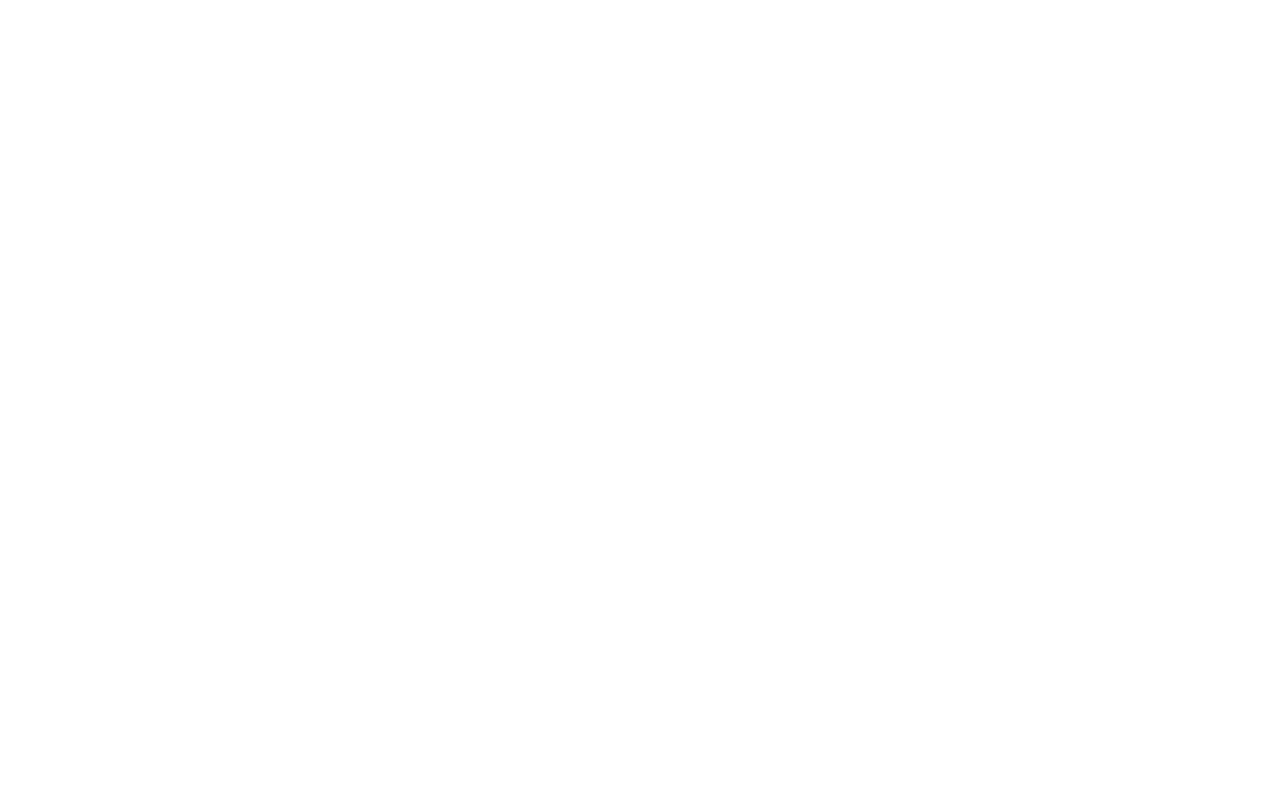
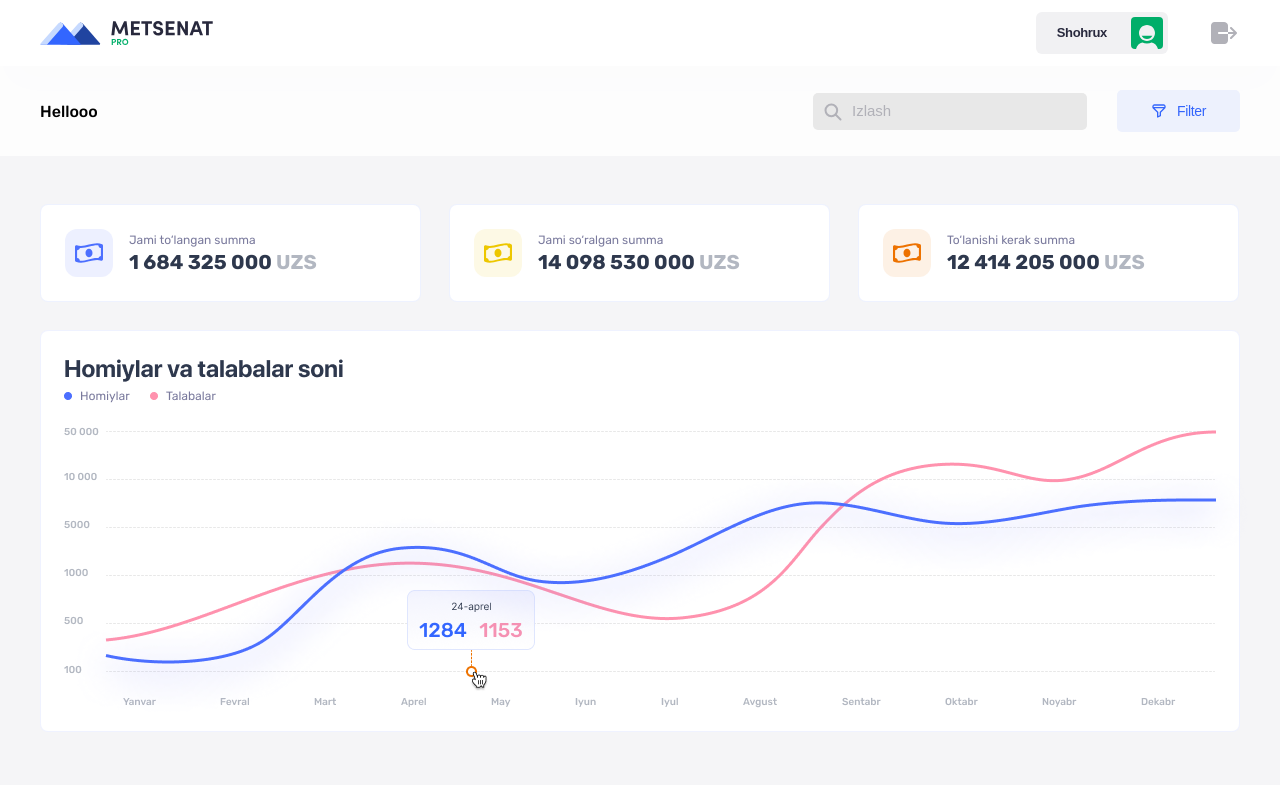
Before and after one commit to zohida/metsenat-club, a plain HTML site: page pages/dashboard/dashboard.html in a window 1280 px wide. Drawn offline with Linux system fonts and the light colour scheme.

Commit message:
Dashboard page made

```diff
--- a/components/cards/card.css
+++ b/components/cards/card.css
@@ -0,0 +1,40 @@
+.cards-list {
+    margin: 0;
+    padding: 0;
+    display: flex;
+    align-items: center;
+    gap: 28px;
+}
+
+.card-item {
+    display: flex;
+    align-items: center;
+    max-width: 381px;
+    width: 100%;
+    gap: 16px;
+    border-radius: 8px;
+    border: 1px solid rgba(46, 91, 255, 0.08);
+    background: #FFF;
+    padding: 24px;
+}
+
+.card-status {
+    margin: 0;
+    color:  #7A7A9D;
+    font-size: 12px;
+    font-weight: 400;
+    line-height: 12px;
+    margin-bottom: 6px;
+}
+
+.card-amount {
+    margin: 0;
+    color: #2E384D;
+    font-size: 20px;
+    font-weight: 700;
+    line-height: 20px;
+}
+
+.card-currency {
+    color: #B2B7C1;
+}
--- a/components/cards/card.html
+++ b/components/cards/card.html
@@ -0,0 +1,46 @@
+<!DOCTYPE html>
+<html lang="en">
+<head>
+    <meta charset="UTF-8">
+    <meta name="viewport" content="width=device-width, initial-scale=1.0">
+    <title>Cards</title>
+    <link rel="stylesheet" href="./card.css">
+    <link rel="stylesheet" href="../../css/main.css">
+</head>
+<body>
+    <div class="container">
+        <ul class="cards-list">
+            <li class="card-item">
+                <svg xmlns="http://www.w3.org/2000/svg" width="48" height="48" viewBox="0 0 48 48" fill="none">
+                    <rect width="48" height="48" rx="12" fill="#4C6FFF" fill-opacity="0.1"/>
+                    <path d="M23.9997 19.8242C22.0669 19.8242 20.4998 21.7124 20.4998 24.042C20.4998 26.3712 22.0665 28.2599 23.9997 28.2599C25.9321 28.2599 27.4997 26.3721 27.4997 24.042C27.4997 21.7124 25.9326 19.8242 23.9997 19.8242ZM37.1752 15.1828C35.4782 14.471 33.7798 14.2002 32.0824 14.2002C26.6938 14.1998 21.3057 16.9275 15.9171 16.9275C14.5657 16.9275 13.2151 16.7561 11.8637 16.3273C11.7119 16.2792 11.5597 16.2564 11.4109 16.2564C10.658 16.2564 10 16.8392 10 17.6481V31.528C10 32.0805 10.3163 32.6042 10.8242 32.8168C12.5213 33.529 14.2196 33.7998 15.9171 33.7998C21.3057 33.7998 26.6942 31.0721 32.0828 31.0721C33.4342 31.0721 34.7848 31.2436 36.1362 31.6723C36.288 31.7204 36.4402 31.7432 36.589 31.7432C37.3419 31.7432 37.9999 31.1605 37.9999 30.3515V16.4721C37.9995 15.9191 37.6831 15.3959 37.1752 15.1828ZM35.8995 26.8897C34.7231 27.0384 33.7742 27.9095 33.5204 29.0544C33.0479 29.0141 32.5772 28.9721 32.0824 28.9721C29.1267 28.9721 26.2581 29.6979 23.4844 30.4001C20.8437 31.0686 18.3495 31.6999 15.9171 31.6999C15.5662 31.6999 15.2236 31.6859 14.8885 31.6588C14.8264 30.1612 13.6071 28.9634 12.1004 28.9634V21.2303C13.4597 21.2303 14.591 20.2569 14.8452 18.9663C15.2013 18.9886 15.5487 19.0275 15.9175 19.0275C18.8732 19.0275 21.7414 18.3017 24.5151 17.5995C27.1554 16.9315 29.6495 16.3002 32.0824 16.3002C32.5566 16.3002 33.0107 16.3343 33.457 16.3837C33.4942 17.782 34.545 18.9142 35.8995 19.0857V26.8897Z" fill="#4C6FFF"/>
+                </svg>
+                <div class="card-info">
+                    <p class="card-status">Jami to‘langan summa</p>
+                    <p class="card-amount">1 684 325 000 <span class="card-currency">UZS</span></p>
+                </div>
+            </li>
+            <li class="card-item">
+                <svg xmlns="http://www.w3.org/2000/svg" width="48" height="48" viewBox="0 0 48 48" fill="none">
+                    <rect width="48" height="48" rx="12" fill="#EDC700" fill-opacity="0.1"/>
+                    <path d="M23.9997 19.8242C22.0669 19.8242 20.4998 21.7124 20.4998 24.042C20.4998 26.3712 22.0665 28.2599 23.9997 28.2599C25.9321 28.2599 27.4997 26.3721 27.4997 24.042C27.4997 21.7124 25.9326 19.8242 23.9997 19.8242ZM37.1752 15.1828C35.4782 14.471 33.7798 14.2002 32.0824 14.2002C26.6938 14.1998 21.3057 16.9275 15.9171 16.9275C14.5657 16.9275 13.2151 16.7561 11.8637 16.3273C11.7119 16.2792 11.5597 16.2564 11.4109 16.2564C10.658 16.2564 10 16.8392 10 17.6481V31.528C10 32.0805 10.3163 32.6042 10.8242 32.8168C12.5213 33.529 14.2196 33.7998 15.9171 33.7998C21.3057 33.7998 26.6942 31.0721 32.0828 31.0721C33.4342 31.0721 34.7848 31.2436 36.1362 31.6723C36.288 31.7204 36.4402 31.7432 36.589 31.7432C37.3419 31.7432 37.9999 31.1605 37.9999 30.3515V16.4721C37.9995 15.9191 37.6831 15.3959 37.1752 15.1828ZM35.8995 26.8897C34.7231 27.0384 33.7742 27.9095 33.5204 29.0544C33.0479 29.0141 32.5772 28.9721 32.0824 28.9721C29.1267 28.9721 26.2581 29.6979 23.4844 30.4001C20.8437 31.0686 18.3495 31.6999 15.9171 31.6999C15.5662 31.6999 15.2236 31.6859 14.8885 31.6588C14.8264 30.1612 13.6071 28.9634 12.1004 28.9634V21.2303C13.4597 21.2303 14.591 20.2569 14.8452 18.9663C15.2013 18.9886 15.5487 19.0275 15.9175 19.0275C18.8732 19.0275 21.7414 18.3017 24.5151 17.5995C27.1554 16.9315 29.6495 16.3002 32.0824 16.3002C32.5566 16.3002 33.0107 16.3343 33.457 16.3837C33.4942 17.782 34.545 18.9142 35.8995 19.0857V26.8897Z" fill="#EDC700"/>
+                </svg>
+                <div class="card-info">
+                    <p class="card-status">Jami so‘ralgan summa</p>
+                    <p class="card-amount">14 098 530 000 <span class="card-currency">UZS</span></p>
+                </div>
+            </li>
+            <li class="card-item">
+                <svg xmlns="http://www.w3.org/2000/svg" width="48" height="48" viewBox="0 0 48 48" fill="none">
+                    <rect width="48" height="48" rx="12" fill="#ED7200" fill-opacity="0.1"/>
+                    <path d="M23.9997 19.8242C22.0669 19.8242 20.4998 21.7124 20.4998 24.042C20.4998 26.3712 22.0665 28.2599 23.9997 28.2599C25.9321 28.2599 27.4997 26.3721 27.4997 24.042C27.4997 21.7124 25.9326 19.8242 23.9997 19.8242ZM37.1752 15.1828C35.4782 14.471 33.7798 14.2002 32.0824 14.2002C26.6938 14.1998 21.3057 16.9275 15.9171 16.9275C14.5657 16.9275 13.2151 16.7561 11.8637 16.3273C11.7119 16.2792 11.5597 16.2564 11.4109 16.2564C10.658 16.2564 10 16.8392 10 17.6481V31.528C10 32.0805 10.3163 32.6042 10.8242 32.8168C12.5213 33.529 14.2196 33.7998 15.9171 33.7998C21.3057 33.7998 26.6942 31.0721 32.0828 31.0721C33.4342 31.0721 34.7848 31.2436 36.1362 31.6723C36.288 31.7204 36.4402 31.7432 36.589 31.7432C37.3419 31.7432 37.9999 31.1605 37.9999 30.3515V16.4721C37.9995 15.9191 37.6831 15.3959 37.1752 15.1828ZM35.8995 26.8897C34.7231 27.0384 33.7742 27.9095 33.5204 29.0544C33.0479 29.0141 32.5772 28.9721 32.0824 28.9721C29.1267 28.9721 26.2581 29.6979 23.4844 30.4001C20.8437 31.0686 18.3495 31.6999 15.9171 31.6999C15.5662 31.6999 15.2236 31.6859 14.8885 31.6588C14.8264 30.1612 13.6071 28.9634 12.1004 28.9634V21.2303C13.4597 21.2303 14.591 20.2569 14.8452 18.9663C15.2013 18.9886 15.5487 19.0275 15.9175 19.0275C18.8732 19.0275 21.7414 18.3017 24.5151 17.5995C27.1554 16.9315 29.6495 16.3002 32.0824 16.3002C32.5566 16.3002 33.0107 16.3343 33.457 16.3837C33.4942 17.782 34.545 18.9142 35.8995 19.0857V26.8897Z" fill="#ED7200"/>
+                </svg>
+                <div class="card-info">
+                    <p class="card-status">To‘lanishi kerak summa</p>
+                    <p class="card-amount">12 414 205 000 <span class="card-currency">UZS</span></p>
+                </div>
+            </li>
+        </ul>
+    </div>
+</body>
+</html>
--- a/components/form/input/input.css
+++ b/components/form/input/input.css
@@ -1,5 +1,36 @@
+.search {
+    position: relative;
+    padding-right: 10px;
+    display: flex;
+    align-items: center;
+    max-width: 284px;
+    width: 100%;
+}
+
 input {
     outline: none;
     border: 1px solid transparent;
     cursor: pointer;
 }
+
+.search-input {
+    border-radius: 5px;
+    background: #E8E8E8;
+    padding: 10px 0;
+    padding-left: 38px;
+    display: flex;
+    align-items: center;
+    width: 100%;
+}
+
+.search-input::placeholder {
+    color: #B1B1B8;
+    font-size: 15px;
+    font-weight: 400;
+}
+
+.search svg {
+    position: absolute;
+    top: 9px;
+    left: 10px;
+}
--- a/components/header/header.css
+++ b/components/header/header.css
@@ -17,6 +17,7 @@
     display: flex;
     align-items: center;
     gap: 40px;
+    position: relative;
 }
 
 .user-btn {
@@ -26,6 +27,8 @@
     gap: 24px;
     border-radius: 6px;
     background: #F1F1F3;
+    outline: none;
+    border: 1px solid transparent;
 }
 
 .header-user {
@@ -38,3 +41,9 @@
     line-height: 150%;
     letter-spacing: -0.35px;
 }
+
+.exit-btn {
+    padding: 0;
+    width: 32px;
+    height: 32px;
+}
--- a/pages/dashboard/dashboard.css
+++ b/pages/dashboard/dashboard.css
@@ -0,0 +1,37 @@
+.board {
+    background:#fefefee4;
+}
+
+.board-inner {
+    padding: 24px 0;
+    display: flex;
+    align-items: center;
+    justify-content: space-between;
+}
+
+
+.board-actions {
+    display: flex;
+    align-items: center;
+    gap: 20px;
+    max-width: 427px;
+    width: 100%;
+}
+
+.filter-wrapper {
+    max-width: 123px;
+    width: 100%;
+}
+
+/* CARDS SECTION STYLES */
+
+.cards {
+    padding: 0;
+    margin: 0;
+    padding: 48px 0 28px;
+    background: #F5F5F7;
+}
+
+.graphs {
+    margin-bottom: 50px;
+}
--- a/pages/dashboard/dashboard.html
+++ b/pages/dashboard/dashboard.html
@@ -0,0 +1,127 @@
+<!DOCTYPE html>
+<html lang="en">
+<head>
+    <meta charset="UTF-8">
+    <meta name="viewport" content="width=device-width, initial-scale=1.0">
+    <title>Dashboard page</title>
+    <link rel="stylesheet" href="../../components/button/button.css">
+    <link rel="stylesheet" href="../../components/header/header.css">
+    <link rel="stylesheet" href="../../components/form/input/input.css">
+    <link rel="stylesheet" href="../../components/cards/card.css">
+    <link rel="stylesheet" href="../dashboard/dashboard.css">
+    <link rel="stylesheet" href="../../css/main.css">
+</head>
+<body>
+
+    <header class="site-header">
+        <div class="container">
+            <div class="header-inner">
+                <a href="#">
+                    <img src="../../images/logo.svg" alt="Logo"
+                    width="173" height="24">
+                </a>
+                <div class="header-profile-wrap">
+                    <button class="user-btn" type="button">
+                        <p class="header-user">Shohrux</p>
+                        <svg width="32" height="32" viewBox="0 0 32 32" fill="none" xmlns="http://www.w3.org/2000/svg">
+                            <rect width="32" height="32" rx="4" fill="#00AE69"/>
+                            <path d="M20.621 25.38C19.243 26.118 17.669 26.54 15.998 26.54C14.328 26.54 12.755 26.12 11.377 25.38C8.401 26.162 6.069 28.015 5 32H27C25.931 28.014 23.599 26.161 20.621 25.38ZM16 24C20.418 24 24 20.418 24 16C24 11.582 20.418 8 16 8C11.582 8 8 11.582 8 16C8 20.418 11.582 24 16 24ZM21.349 18.667C20.364 20.635 18.351 22 16 22C13.649 22 11.636 20.635 10.651 18.667H21.349Z" fill="#F1F1F3"/>
+                        </svg>
+                    </button>
+                    <button class="exit-btn btn" id="exitBtn">
+                        <img src="../../images/exit-icon.svg" alt="Exit icon"
+                        width="32" height="32">
+                    </button>
+                </div>
+            </div>
+        </div>
+    </header>
+
+    <div class="board">
+        <div class="container">
+            <div class="board-inner">
+                <div class="">
+                    Hellooo
+                </div>
+
+                <div class="board-actions">
+                    <div class="search">
+                        <input class="search-input" type="search" placeholder="Izlash">
+                        <svg xmlns="http://www.w3.org/2000/svg" width="20" height="20" viewBox="0 0 20 20" fill="none">
+                            <g clip-path="url(#clip0_120_1388)">
+                            <path d="M8.33333 14.1667C11.555 14.1667 14.1667 11.555 14.1667 8.33333C14.1667 5.11167 11.555 2.5 8.33333 2.5C5.11167 2.5 2.5 5.11167 2.5 8.33333C2.5 11.555 5.11167 14.1667 8.33333 14.1667Z" stroke="#B1B1B8" stroke-width="2" stroke-linecap="round" stroke-linejoin="round"/>
+                            <path d="M17.5 17.5L12.5 12.5" stroke="#B1B1B8" stroke-width="2" stroke-linecap="round" stroke-linejoin="round"/>
+                            </g>
+                            <defs>
+                            <clipPath id="clip0_120_1388">
+                            <rect width="20" height="20" fill="white"/>
+                            </clipPath>
+                            </defs>
+                            </svg>
+                    </div>
+
+                    <div class="filter-wrapper">
+                        <button class="btn btn-default" id="filterBtn">
+                            <svg xmlns="http://www.w3.org/2000/svg" width="16" height="16" viewBox="0 0 16 16" fill="none">
+                                <path d="M12.6668 1.33334H3.3335C2.80306 1.33334 2.29436 1.54405 1.91928 1.91912C1.54421 2.2942 1.3335 2.8029 1.3335 3.33334V4.11334C1.3334 4.38863 1.39014 4.66098 1.50016 4.91334V4.95334C1.59435 5.16732 1.72776 5.36178 1.8935 5.52667L6.00016 9.60667V14C5.99994 14.1133 6.02859 14.2248 6.08341 14.3239C6.13823 14.4231 6.21742 14.5066 6.3135 14.5667C6.41959 14.6324 6.54201 14.6671 6.66683 14.6667C6.77119 14.666 6.87395 14.6409 6.96683 14.5933L9.6335 13.26C9.74344 13.2046 9.83589 13.1198 9.90061 13.0151C9.96533 12.9104 9.99979 12.7898 10.0002 12.6667V9.60667L14.0802 5.52667C14.2459 5.36178 14.3793 5.16732 14.4735 4.95334V4.91334C14.5927 4.66296 14.6585 4.39052 14.6668 4.11334V3.33334C14.6668 2.8029 14.4561 2.2942 14.081 1.91912C13.706 1.54405 13.1973 1.33334 12.6668 1.33334ZM8.86016 8.86C8.79838 8.9223 8.74949 8.99617 8.71632 9.0774C8.68314 9.15862 8.66632 9.2456 8.66683 9.33334V12.2533L7.3335 12.92V9.33334C7.334 9.2456 7.31719 9.15862 7.28401 9.0774C7.25083 8.99617 7.20195 8.9223 7.14016 8.86L3.60683 5.33334H12.3935L8.86016 8.86ZM13.3335 4H2.66683V3.33334C2.66683 3.15652 2.73707 2.98696 2.86209 2.86193C2.98712 2.73691 3.15669 2.66667 3.3335 2.66667H12.6668C12.8436 2.66667 13.0132 2.73691 13.1382 2.86193C13.2633 2.98696 13.3335 3.15652 13.3335 3.33334V4Z" fill="#3365FC"/>
+                                </svg>
+                                Filter
+                        </button>
+                    </div>
+                </div>
+            </div>
+        </div>
+    </div>
+
+    <main>
+        <section class="cards">
+            <div class="container">
+                <ul class="cards-list">
+                    <li class="card-item">
+                        <svg xmlns="http://www.w3.org/2000/svg" width="48" height="48" viewBox="0 0 48 48" fill="none">
+                            <rect width="48" height="48" rx="12" fill="#4C6FFF" fill-opacity="0.1"/>
+                            <path d="M23.9997 19.8242C22.0669 19.8242 20.4998 21.7124 20.4998 24.042C20.4998 26.3712 22.0665 28.2599 23.9997 28.2599C25.9321 28.2599 27.4997 26.3721 27.4997 24.042C27.4997 21.7124 25.9326 19.8242 23.9997 19.8242ZM37.1752 15.1828C35.4782 14.471 33.7798 14.2002 32.0824 14.2002C26.6938 14.1998 21.3057 16.9275 15.9171 16.9275C14.5657 16.9275 13.2151 16.7561 11.8637 16.3273C11.7119 16.2792 11.5597 16.2564 11.4109 16.2564C10.658 16.2564 10 16.8392 10 17.6481V31.528C10 32.0805 10.3163 32.6042 10.8242 32.8168C12.5213 33.529 14.2196 33.7998 15.9171 33.7998C21.3057 33.7998 26.6942 31.0721 32.0828 31.0721C33.4342 31.0721 34.7848 31.2436 36.1362 31.6723C36.288 31.7204 36.4402 31.7432 36.589 31.7432C37.3419 31.7432 37.9999 31.1605 37.9999 30.3515V16.4721C37.9995 15.9191 37.6831 15.3959 37.1752 15.1828ZM35.8995 26.8897C34.7231 27.0384 33.7742 27.9095 33.5204 29.0544C33.0479 29.0141 32.5772 28.9721 32.0824 28.9721C29.1267 28.9721 26.2581 29.6979 23.4844 30.4001C20.8437 31.0686 18.3495 31.6999 15.9171 31.6999C15.5662 31.6999 15.2236 31.6859 14.8885 31.6588C14.8264 30.1612 13.6071 28.9634 12.1004 28.9634V21.2303C13.4597 21.2303 14.591 20.2569 14.8452 18.9663C15.2013 18.9886 15.5487 19.0275 15.9175 19.0275C18.8732 19.0275 21.7414 18.3017 24.5151 17.5995C27.1554 16.9315 29.6495 16.3002 32.0824 16.3002C32.5566 16.3002 33.0107 16.3343 33.457 16.3837C33.4942 17.782 34.545 18.9142 35.8995 19.0857V26.8897Z" fill="#4C6FFF"/>
+                        </svg>
+                        <div class="card-info">
+                            <p class="card-status">Jami to‘langan summa</p>
+                            <p class="card-amount">1 684 325 000 <span class="card-currency">UZS</span></p>
+                        </div>
+                    </li>
+                    <li class="card-item">
+                        <svg xmlns="http://www.w3.org/2000/svg" width="48" height="48" viewBox="0 0 48 48" fill="none">
+                            <rect width="48" height="48" rx="12" fill="#EDC700" fill-opacity="0.1"/>
+                            <path d="M23.9997 19.8242C22.0669 19.8242 20.4998 21.7124 20.4998 24.042C20.4998 26.3712 22.0665 28.2599 23.9997 28.2599C25.9321 28.2599 27.4997 26.3721 27.4997 24.042C27.4997 21.7124 25.9326 19.8242 23.9997 19.8242ZM37.1752 15.1828C35.4782 14.471 33.7798 14.2002 32.0824 14.2002C26.6938 14.1998 21.3057 16.9275 15.9171 16.9275C14.5657 16.9275 13.2151 16.7561 11.8637 16.3273C11.7119 16.2792 11.5597 16.2564 11.4109 16.2564C10.658 16.2564 10 16.8392 10 17.6481V31.528C10 32.0805 10.3163 32.6042 10.8242 32.8168C12.5213 33.529 14.2196 33.7998 15.9171 33.7998C21.3057 33.7998 26.6942 31.0721 32.0828 31.0721C33.4342 31.0721 34.7848 31.2436 36.1362 31.6723C36.288 31.7204 36.4402 31.7432 36.589 31.7432C37.3419 31.7432 37.9999 31.1605 37.9999 30.3515V16.4721C37.9995 15.9191 37.6831 15.3959 37.1752 15.1828ZM35.8995 26.8897C34.7231 27.0384 33.7742 27.9095 33.5204 29.0544C33.0479 29.0141 32.5772 28.9721 32.0824 28.9721C29.1267 28.9721 26.2581 29.6979 23.4844 30.4001C20.8437 31.0686 18.3495 31.6999 15.9171 31.6999C15.5662 31.6999 15.2236 31.6859 14.8885 31.6588C14.8264 30.1612 13.6071 28.9634 12.1004 28.9634V21.2303C13.4597 21.2303 14.591 20.2569 14.8452 18.9663C15.2013 18.9886 15.5487 19.0275 15.9175 19.0275C18.8732 19.0275 21.7414 18.3017 24.5151 17.5995C27.1554 16.9315 29.6495 16.3002 32.0824 16.3002C32.5566 16.3002 33.0107 16.3343 33.457 16.3837C33.4942 17.782 34.545 18.9142 35.8995 19.0857V26.8897Z" fill="#EDC700"/>
+                        </svg>
+                        <div class="card-info">
+                            <p class="card-status">Jami so‘ralgan summa</p>
+                            <p class="card-amount">14 098 530 000 <span class="card-currency">UZS</span></p>
+                        </div>
+                    </li>
+                    <li class="card-item">
+                        <svg xmlns="http://www.w3.org/2000/svg" width="48" height="48" viewBox="0 0 48 48" fill="none">
+                            <rect width="48" height="48" rx="12" fill="#ED7200" fill-opacity="0.1"/>
+                            <path d="M23.9997 19.8242C22.0669 19.8242 20.4998 21.7124 20.4998 24.042C20.4998 26.3712 22.0665 28.2599 23.9997 28.2599C25.9321 28.2599 27.4997 26.3721 27.4997 24.042C27.4997 21.7124 25.9326 19.8242 23.9997 19.8242ZM37.1752 15.1828C35.4782 14.471 33.7798 14.2002 32.0824 14.2002C26.6938 14.1998 21.3057 16.9275 15.9171 16.9275C14.5657 16.9275 13.2151 16.7561 11.8637 16.3273C11.7119 16.2792 11.5597 16.2564 11.4109 16.2564C10.658 16.2564 10 16.8392 10 17.6481V31.528C10 32.0805 10.3163 32.6042 10.8242 32.8168C12.5213 33.529 14.2196 33.7998 15.9171 33.7998C21.3057 33.7998 26.6942 31.0721 32.0828 31.0721C33.4342 31.0721 34.7848 31.2436 36.1362 31.6723C36.288 31.7204 36.4402 31.7432 36.589 31.7432C37.3419 31.7432 37.9999 31.1605 37.9999 30.3515V16.4721C37.9995 15.9191 37.6831 15.3959 37.1752 15.1828ZM35.8995 26.8897C34.7231 27.0384 33.7742 27.9095 33.5204 29.0544C33.0479 29.0141 32.5772 28.9721 32.0824 28.9721C29.1267 28.9721 26.2581 29.6979 23.4844 30.4001C20.8437 31.0686 18.3495 31.6999 15.9171 31.6999C15.5662 31.6999 15.2236 31.6859 14.8885 31.6588C14.8264 30.1612 13.6071 28.9634 12.1004 28.9634V21.2303C13.4597 21.2303 14.591 20.2569 14.8452 18.9663C15.2013 18.9886 15.5487 19.0275 15.9175 19.0275C18.8732 19.0275 21.7414 18.3017 24.5151 17.5995C27.1554 16.9315 29.6495 16.3002 32.0824 16.3002C32.5566 16.3002 33.0107 16.3343 33.457 16.3837C33.4942 17.782 34.545 18.9142 35.8995 19.0857V26.8897Z" fill="#ED7200"/>
+                        </svg>
+                        <div class="card-info">
+                            <p class="card-status">To‘lanishi kerak summa</p>
+                            <p class="card-amount">12 414 205 000 <span class="card-currency">UZS</span></p>
+                        </div>
+                    </li>
+                </ul>
+            </div>
+        </section>
+
+        <section class="graphs">
+            <div class="container">
+                <div class="graphs-inner">
+                    <img
+                    src="../../images/chart.png"
+                    alt="Graphics"
+                    width="">
+                </div>
+            </div>
+        </section>
+    </main>
+
+</body>
+</html>
```
Also changed, not shown: components/button/button.css (+11 -1 lines), components/button/button.html (+2 -2 lines), components/form/dropdown/dropdown.css (+86 -0 lines), components/form/dropdown/dropdown.html (+34 -0 lines), components/form/dropdown/dropdown.js (added, +21 -0 lines), components/form/input/input.html (+12 -1 lines), components/header/header.html (+1 -0 lines), pages/homiylar/homiylar.html (+82 -0 lines), images/chart.png (added), images/search.svg (added).
